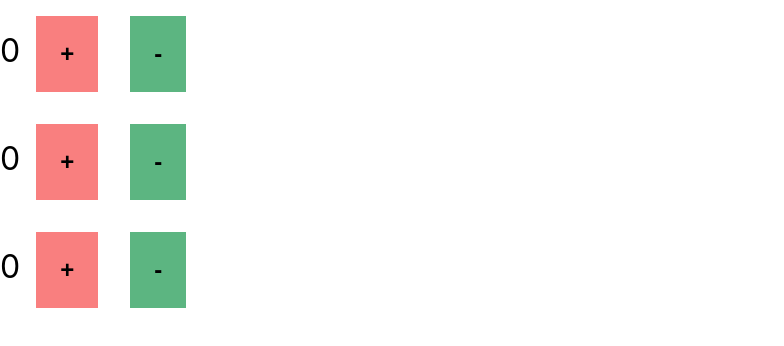
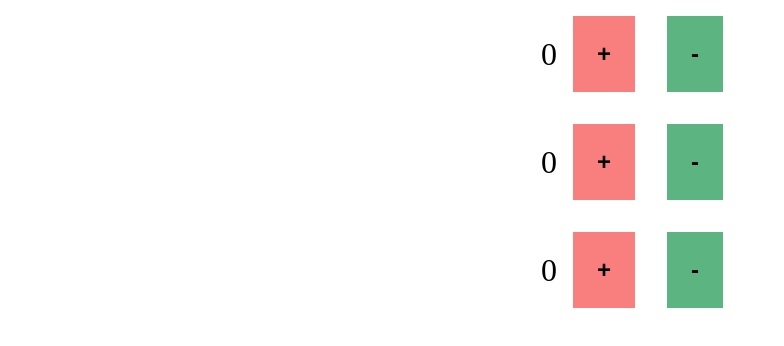
Before and after one commit to Rahaf-Zourob/counter-task, a React (Create React App) app: page / in a window 1280 px wide. Shown: the top 346 px of the page, without its empty margins (0-784 px from the left). Built offline with nearby package versions, Linux system fonts and the light colour scheme.

Commit message:
edit bugs

```diff
--- a/src/components/Counter/index.jsx
+++ b/src/components/Counter/index.jsx
@@ -5,7 +5,7 @@
     render(){
         const{increment,decrement,num,id,amount}=this.props
     return (
-      <div>
+      <div className="counter">
         <span>{num}</span>
         <button className="increment" onClick={()=>increment(id,amount)}>+</button>
         <button className="decrement" onClick={()=>decrement(id,amount)}>-</button>
--- a/src/components/Counter/style.css
+++ b/src/components/Counter/style.css
@@ -1,8 +1,4 @@
-*{
-    margin: 0;
-    padding: 0;
-    box-sizing: border-box;
-}
+
 div.counter{
     display: flex;
     justify-content: center;
--- a/src/index.css
+++ b/src/index.css
@@ -1,13 +1,5 @@
-body {
+*{
   margin: 0;
-  font-family: -apple-system, BlinkMacSystemFont, 'Segoe UI', 'Roboto', 'Oxygen',
-    'Ubuntu', 'Cantarell', 'Fira Sans', 'Droid Sans', 'Helvetica Neue',
-    sans-serif;
-  -webkit-font-smoothing: antialiased;
-  -moz-osx-font-smoothing: grayscale;
+  padding: 0;
+  box-sizing: border-box;
 }
-
-code {
-  font-family: source-code-pro, Menlo, Monaco, Consolas, 'Courier New',
-    monospace;
-}
```
